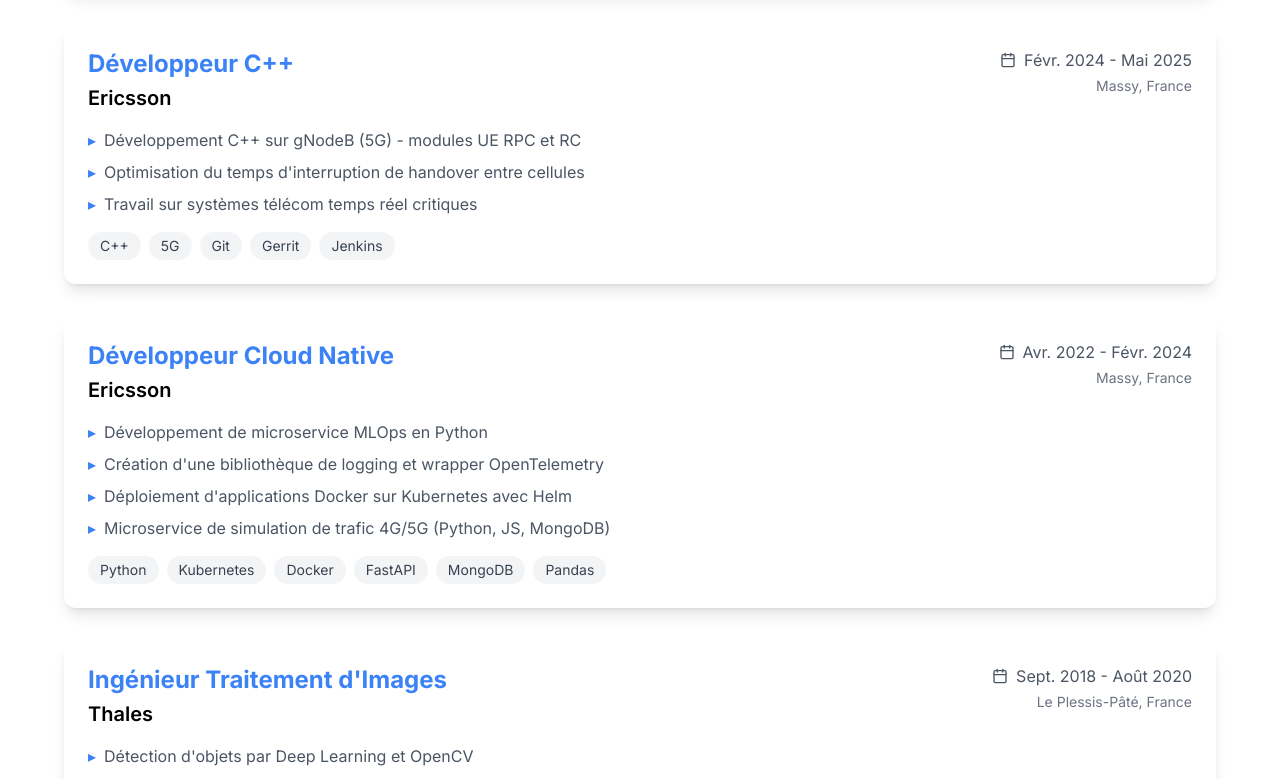
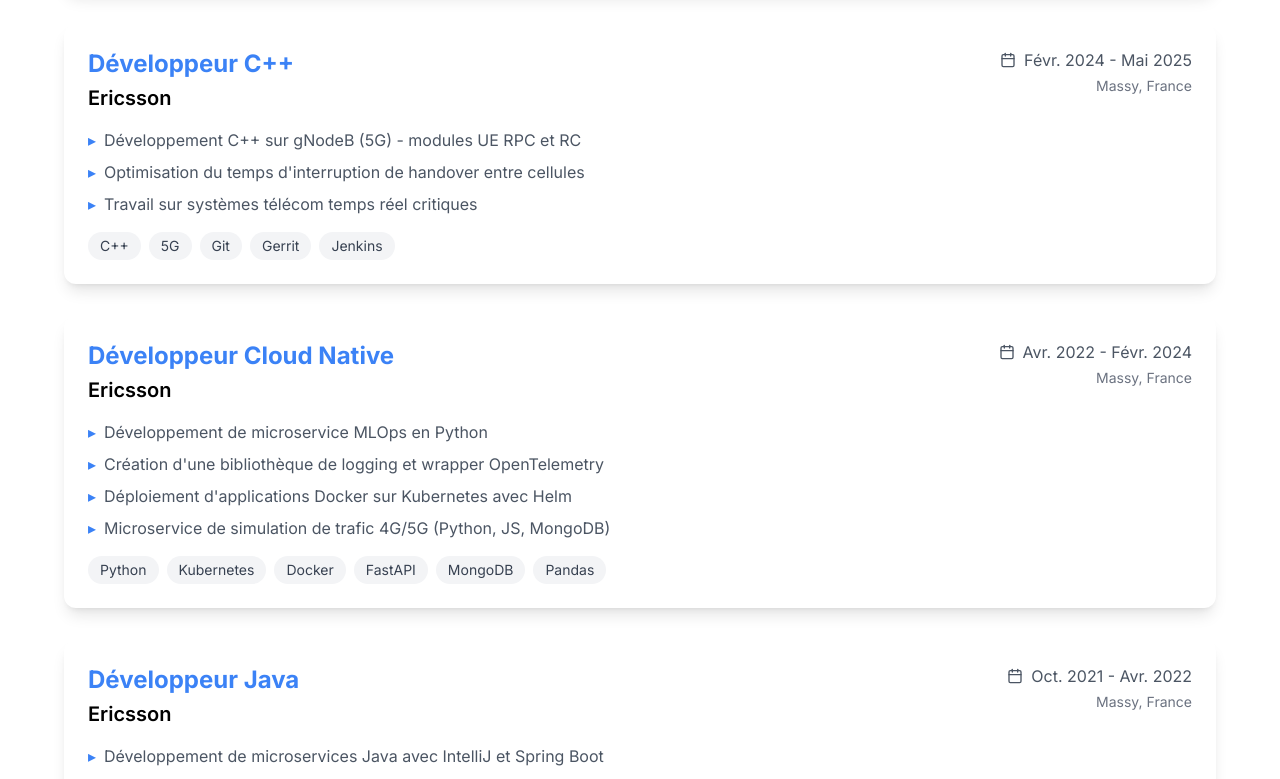
Before and after one commit to DryZn/Portfolio, a Next.js app: page / in a window 1280 px wide. Shown: the part 2000-2779 px from the top of the page. Built offline with nearby package versions, Linux system fonts and the light colour scheme.

Commit message:
Added other working experiences

```diff
--- a/app/components/Experience.tsx
+++ b/app/components/Experience.tsx
@@ -63,6 +63,48 @@ const experiences = [
       ]
     },
     tech: ['Python', 'Kubernetes', 'Docker', 'FastAPI', 'MongoDB', 'Pandas']
+  },
+  {
+    company: 'Ericsson',
+    role: { fr: 'Développeur Java', en: 'Java Developer' },
+    period: { fr: 'Oct. 2021 - Avr. 2022', en: 'Oct. 2021 - Apr. 2022' },
+    location: 'Massy, France',
+    description: {
+      fr: [
+        'Développement de microservices Java avec IntelliJ et Spring Boot',
+        'Gestion des dépendances FOSS Guardian avec Maven et méthodologie Scrum',
+        'Utilisation de MongoDB, Kafka, Swagger et Postman pour le débogage',
+        'Tests unitaires et d\'intégration avec méthodologie Scrum'
+      ],
+      en: [
+        'Java microservices development using IntelliJ and Spring Boot',
+        'FOSS Guardian dependency management with Maven using Scrum methodology',
+        'Used MongoDB, Kafka, Swagger, and Postman for microservice debugging',
+        'Performed unit testing and integration testing tasks; followed Scrum methodology'
+      ]
+    },
+    tech: ['Java', 'Spring Boot', 'MongoDB', 'Kafka', 'Maven', 'Docker', 'Kubernetes', 'Jenkins']
+  },
+  {
+    company: 'Sanofi',
+    role: { fr: 'Développeur d\'Outils Analytiques', en: 'Analytical Tools Developer' },
+    period: { fr: 'Sept. 2020 - Août 2021', en: 'Sept. 2020 - Aug. 2021' },
+    location: 'Chilly-Mazarin, France',
+    description: {
+      fr: [
+        'Développement d\'une application dashboard web avec R Shiny',
+        'Automatisation de migration de base de données serveur vers local (SQLite)',
+        'Requêtes sur diverses bases de données (SQL, MySQL, Prometheus)',
+        'Tests d\'intégration continue avec Jenkins'
+      ],
+      en: [
+        'Developed a web-based dashboard application using R Shiny',
+        'Automated server-to-local database migration (SQLite)',
+        'Performed queries on various databases to retrieve data (SQL, MySQL, Prometheus)',
+        'Conducted continuous integration tests using Jenkins'
+      ]
+    },
+    tech: ['R', 'R Shiny', 'SQL', 'SQLite', 'MySQL', 'Prometheus', 'Jenkins', 'Git']
   },
   {
     company: 'Thales',
```
